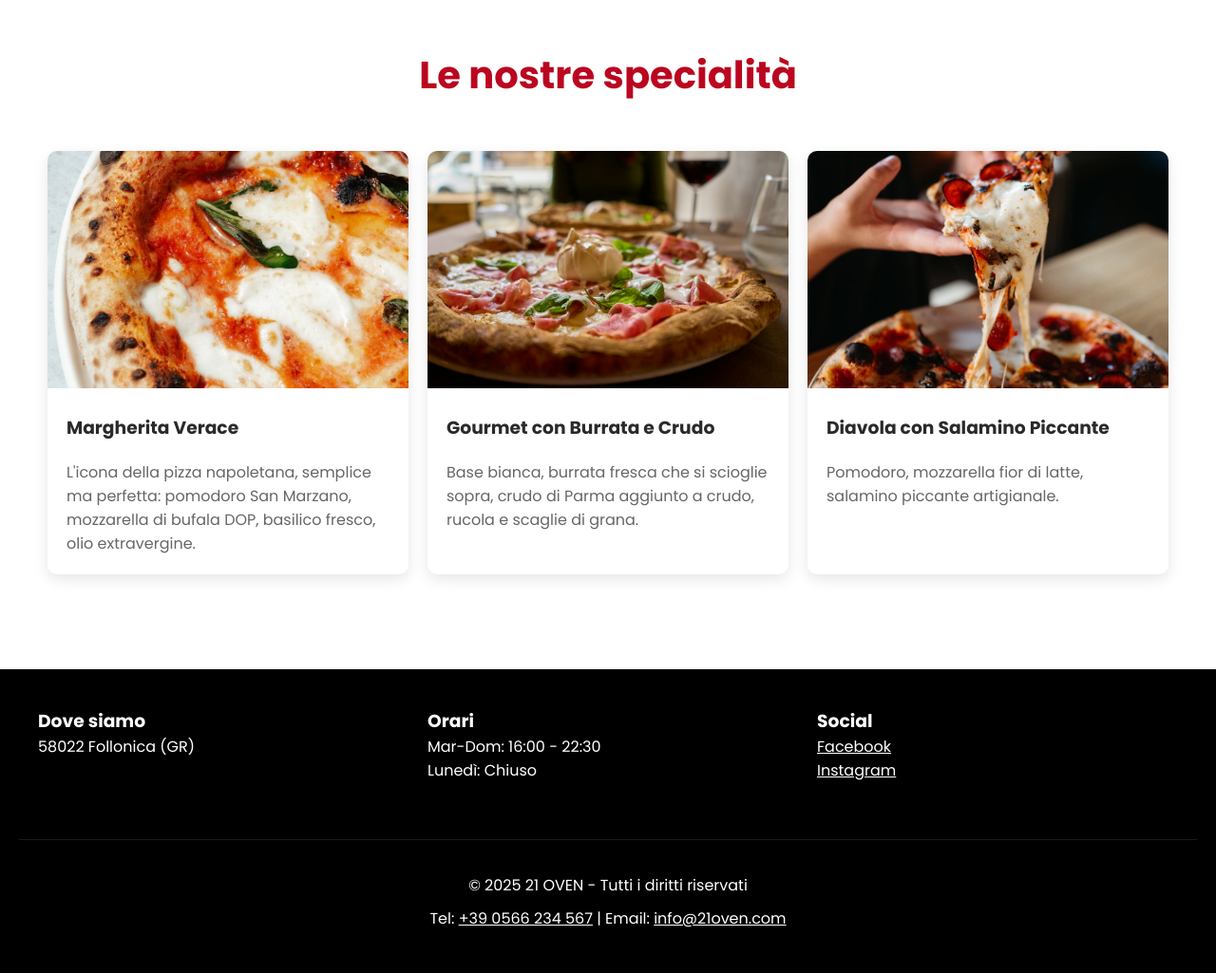
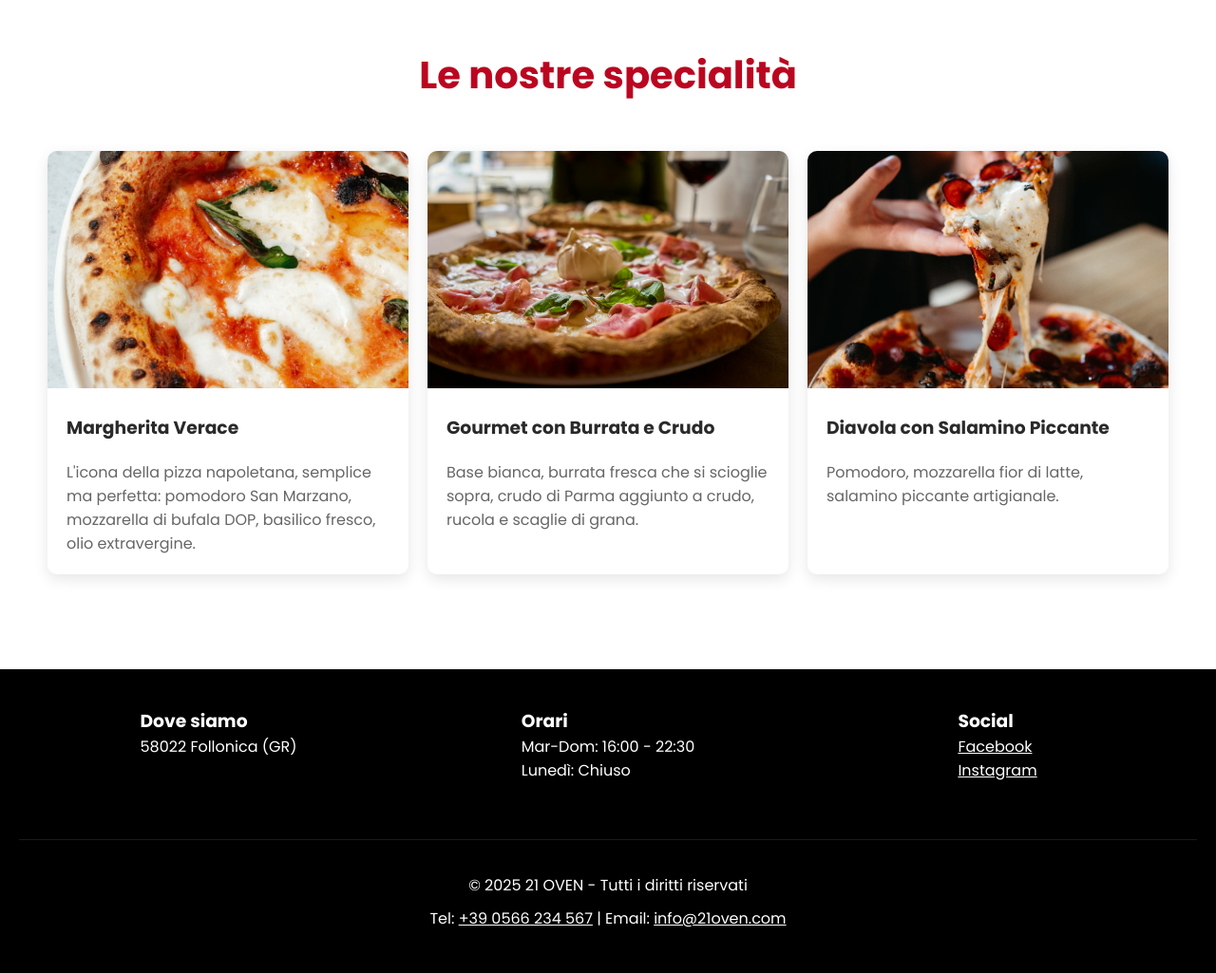
Before and after one commit to OmarF027/21oven, a PHP site: page /index.php in a window 1280 px wide. Shown: the part 801-1826 px from the top of the page at 95% size. Run offline with PHP 8.4, Linux system fonts and the light colour scheme.

Commit message:
Aggiornamento del file con le ultime modifiche

```diff
--- a/css/layout.css
+++ b/css/layout.css
@@ -254,9 +254,10 @@ footer {
     max-width: 1200px;
     margin: 0 auto;
     display: grid;
-    grid-template-columns: repeat(3,1fr);
+    grid-template-columns: repeat(3, 1fr);
     gap: 30px;
     padding-bottom: 30px;
+    justify-items: center; /* Aggiunta questa linea per centrare il contenuto */
 }
 
 .footer-info h3,
```
